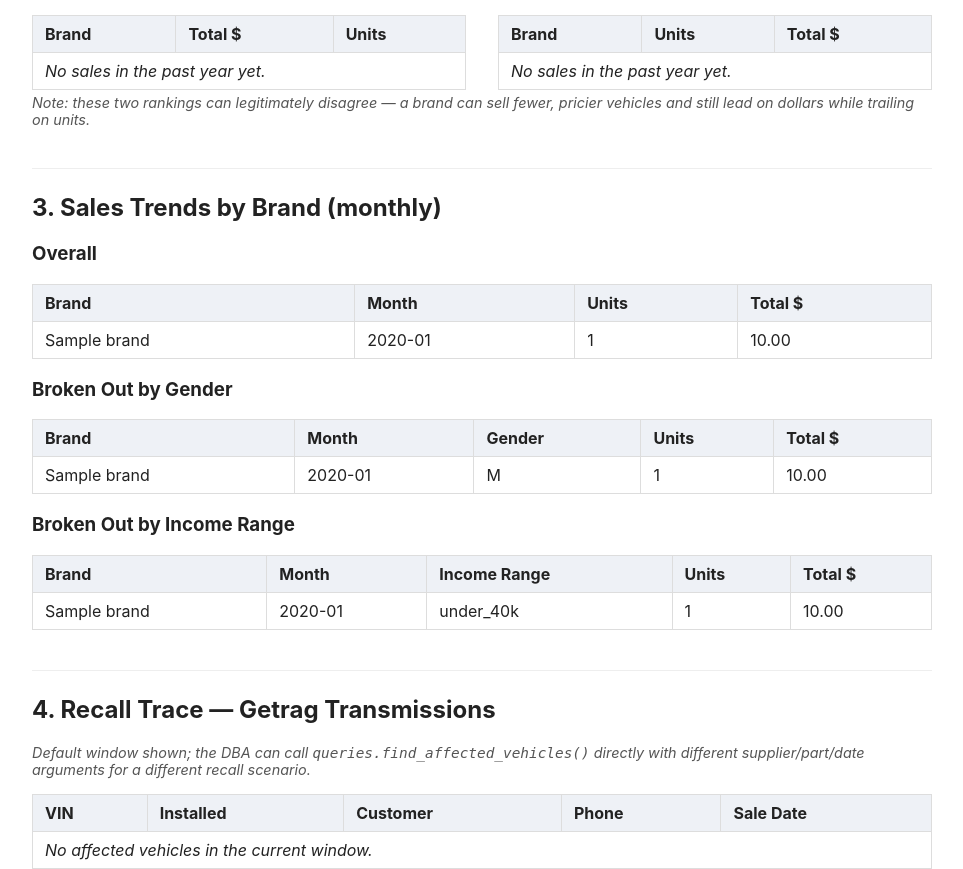
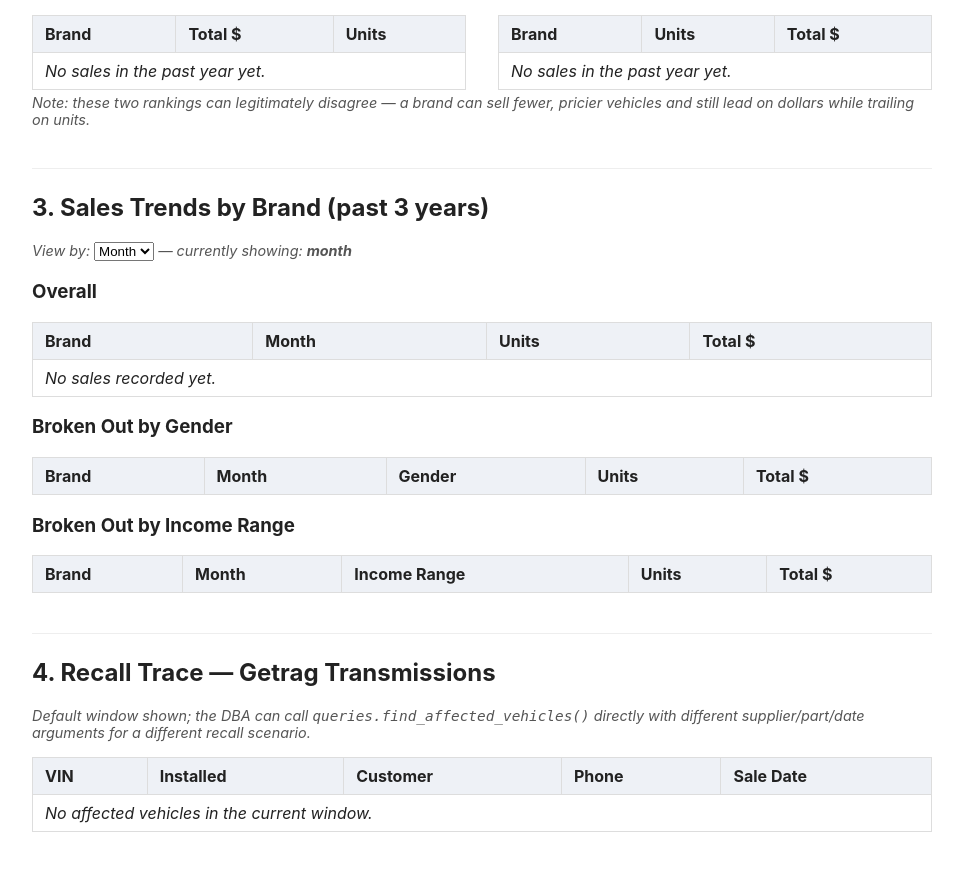
Before and after one commit to itsbunkie/Automotive_Proj_DBS, a Flask app: page /marketing in a window 1280 px wide. Shown: the part 344-1213 px from the top of the page, without its empty margins (158-1121 px from the left). Run offline with Flask 3, Linux system fonts and the light colour scheme; tables that the repository leaves empty hold one stand-in row (values such as "Sample post"); lists and menus that the app fills with data are empty.

Commit message:
Add files via upload

```diff
--- a/automobile_db_project 2/app.py
+++ b/automobile_db_project 2/app.py
@@ -22,16 +22,14 @@ app = Flask(__name__)
 
 @app.route("/")
 def home():
-    """Simple landing page linking to the three web interfaces."""
+    """Landing page linking to the three web interfaces."""
     return render_template("home.html")
 
 
 @app.route("/locator", methods=["GET", "POST"])
 def locator():
-    # Vehicle locator: a dealer searches for a vehicle matching a
-    # customer's request, locally and at nearby dealers. Every
-    # search is logged to locator_inquiries so marketing can review
-    # them for product planning later.
+    # GET just renders the empty form; the query only runs on POST,
+    # so results stays None until a dealer actually submits.
     results = None
     if request.method == "POST":
         brand = request.form.get("brand", "").strip()
@@ -54,6 +52,10 @@ def locator():
             LEFT JOIN dealers d ON v.current_dealer_id = d.dealer_id
             WHERE v.vin NOT IN (SELECT vin FROM sales)
         """
+        # Each field is optional, so the WHERE clause and its params
+        # list grow together, in lockstep, only for fields the dealer
+        # actually filled in — an empty field means "don't filter on
+        # this", not "match empty string".
         params = []
         if brand:
             sql += " AND b.brand_name LIKE %s"
@@ -133,12 +135,18 @@ def search():
 
 @app.route("/marketing")
 def marketing():
-    # Marketing/OLAP reports: this is where the six required
-    # queries actually get displayed.
+    # group_by is arbitrary query-string input, and queries.py keys
+    # a dict on it to pick a DATE_FORMAT() expression — an unchecked
+    # value would KeyError instead of falling back cleanly, so it's
+    # whitelisted here before ever reaching that lookup.
+    group_by = request.args.get("group_by", "month")
+    if group_by not in ("year", "month", "week"):
+        group_by = "month"
+
     conn = get_connection()
     top_dollar = queries.top_brands_by_dollar_sales(conn)
     top_units = queries.top_brands_by_unit_sales(conn)
-    trends = queries.sales_trends_by_brand(conn, group_by="month")
+    trends = queries.sales_trends_by_brand(conn, group_by=group_by)
     recall = queries.find_affected_vehicles(conn)
     conv_month = queries.best_month_for_convertibles(conn)
     inventory = queries.longest_avg_inventory_time(conn)
@@ -148,10 +156,44 @@ def marketing():
         top_dollar=top_dollar,
         top_units=top_units,
         trends=trends,
+        group_by=group_by,
         recall=recall,
         conv_month=conv_month,
         inventory=inventory,
     )
+@app.route("/add-sale", methods=["GET", "POST"])
+def add_sale():
+    message = None
+    if request.method == "POST":
+        vin = request.form.get("vin").strip()
+        dealer_id = request.form.get("dealer_id")
+        customer_id = request.form.get("customer_id")
+        sale_date = request.form.get("sale_date")
+        sale_price = request.form.get("sale_price")
+
+        conn = get_connection()
+        try:
+            cur = conn.cursor()
+            cur.execute(
+                """INSERT INTO sales (vin, dealer_id, customer_id, sale_date, sale_price)
+                   VALUES (%s, %s, %s, %s, %s)""",
+                (vin, dealer_id, customer_id, sale_date, sale_price)
+            )
+            # locator/search treat a vehicle as unsold via NOT IN
+            # (SELECT vin FROM sales); the row just inserted there
+            # already makes that true, so this only needs to drop
+            # the now-stale dealer assignment for consistency.
+            cur.execute("UPDATE vehicles SET current_dealer_id = NULL WHERE vin = %s", (vin,))
+            conn.commit()
+            message = f"Success: Sale recorded for VIN {vin}!"
+        except Exception as e:
+            conn.rollback()
+            message = f"Error recording sale: {e}"
+        finally:
+            cur.close()
+            conn.close()
+
+    return render_template("add_sale.html", message=message)
 
 
 if __name__ == "__main__":
--- a/automobile_db_project 2/queries.py
+++ b/automobile_db_project 2/queries.py
@@ -97,6 +97,8 @@ def sales_trends_by_brand(conn=None, group_by="month"):
     # each is easy for a marketing user to read on its own.
 
     # (a) overall trend, by brand and time bucket
+    # Handout asks for "the past 3 years", so every one of the three
+    # result sets below is filtered to sale_date >= 3 years ago.
     cur.execute(f"""
         SELECT b.brand_name, {bucket_expr} AS time_bucket,
                COUNT(*) AS units_sold, SUM(s.sale_price) AS total_dollars
@@ -104,6 +106,7 @@ def sales_trends_by_brand(conn=None, group_by="month"):
         JOIN vehicles v ON s.vin = v.vin
         JOIN models m ON v.model_id = m.model_id
         JOIN brands b ON m.brand_id = b.brand_id
+        WHERE s.sale_date >= CURDATE() - INTERVAL 3 YEAR
         GROUP BY b.brand_name, time_bucket
         ORDER BY b.brand_name, time_bucket
     """)
@@ -118,6 +121,7 @@ def sales_trends_by_brand(conn=None, group_by="month"):
         JOIN models m ON v.model_id = m.model_id
         JOIN brands b ON m.brand_id = b.brand_id
         JOIN customers c ON s.customer_id = c.customer_id
+        WHERE s.sale_date >= CURDATE() - INTERVAL 3 YEAR
         GROUP BY b.brand_name, time_bucket, c.gender
         ORDER BY b.brand_name, time_bucket
     """)
@@ -140,6 +144,7 @@ def sales_trends_by_brand(conn=None, group_by="month"):
         JOIN models m ON v.model_id = m.model_id
         JOIN brands b ON m.brand_id = b.brand_id
         JOIN customers c ON s.customer_id = c.customer_id
+        WHERE s.sale_date >= CURDATE() - INTERVAL 3 YEAR
         GROUP BY b.brand_name, time_bucket, income_range
         ORDER BY b.brand_name, time_bucket
     """)
--- a/automobile_db_project 2/static/style.css
+++ b/automobile_db_project 2/static/style.css
@@ -1,4 +1,4 @@
-/* Minimal, clean styling — feel free to make this your own. */
+
 
 body {
     font-family: -apple-system, Segoe UI, Roboto, sans-serif;
@@ -73,6 +73,16 @@ th {
     margin-top: 0.25rem;
 }
 
+.note a {
+    color: #1f2a44;
+    text-decoration: none;
+}
+
+.note a.active {
+    font-weight: 700;
+    text-decoration: underline;
+}
+
 h2 {
     margin-top: 2.5rem;
     border-top: 1px solid #eee;
--- a/automobile_db_project 2/templates/marketing.html
+++ b/automobile_db_project 2/templates/marketing.html
@@ -10,6 +10,10 @@
         <h3>By Dollar Sales</h3>
         <table>
             <tr><th>Brand</th><th>Total $</th><th>Units</th></tr>
+            {#- for/else: else fires only when the query returned zero
+               rows, distinguishing "nothing sold yet" from a table
+               that's merely still loading. Same pattern recurs below
+               wherever a result set can legitimately be empty. #}
             {% for row in top_dollar %}
             <tr><td>{{ row.brand_name }}</td><td>{{ "%.2f"|format(row.total_dollars) }}</td><td>{{ row.units_sold }}</td></tr>
             {% else %}
@@ -31,10 +35,23 @@
 </div>
 <p class="note">Note: these two rankings can legitimately disagree — a brand can sell fewer, pricier vehicles and still lead on dollars while trailing on units.</p>
 
-<h2>3. Sales Trends by Brand (monthly)</h2>
+<h2>3. Sales Trends by Brand (past 3 years)</h2>
+<p class="note">
+    View by:
+    {#- One control instead of three near-identical links; onchange
+       navigates immediately, so no separate submit button. Each
+       option's value is a full URL, not just "year"/"month"/"week",
+       since location assignment needs somewhere to actually go. #}
+    <select onchange="location=this.value">
+        <option value="{{ url_for('marketing', group_by='year') }}" {% if group_by == 'year' %}selected{% endif %}>Year</option>
+        <option value="{{ url_for('marketing', group_by='month') }}" {% if group_by == 'month' %}selected{% endif %}>Month</option>
+        <option value="{{ url_for('marketing', group_by='week') }}" {% if group_by == 'week' %}selected{% endif %}>Week</option>
+    </select>
+    &mdash; currently showing: <strong>{{ group_by }}</strong>
+</p>
 <h3>Overall</h3>
 <table>
-    <tr><th>Brand</th><th>Month</th><th>Units</th><th>Total $</th></tr>
+    <tr><th>Brand</th><th>{{ group_by|capitalize }}</th><th>Units</th><th>Total $</th></tr>
     {% for row in trends.overall %}
     <tr><td>{{ row.brand_name }}</td><td>{{ row.time_bucket }}</td><td>{{ row.units_sold }}</td><td>{{ "%.2f"|format(row.total_dollars) }}</td></tr>
     {% else %}
@@ -44,7 +61,7 @@
 
 <h3>Broken Out by Gender</h3>
 <table>
-    <tr><th>Brand</th><th>Month</th><th>Gender</th><th>Units</th><th>Total $</th></tr>
+    <tr><th>Brand</th><th>{{ group_by|capitalize }}</th><th>Gender</th><th>Units</th><th>Total $</th></tr>
     {% for row in trends.by_gender %}
     <tr><td>{{ row.brand_name }}</td><td>{{ row.time_bucket }}</td><td>{{ row.gender }}</td><td>{{ row.units_sold }}</td><td>{{ "%.2f"|format(row.total_dollars) }}</td></tr>
     {% endfor %}
@@ -52,7 +69,7 @@
 
 <h3>Broken Out by Income Range</h3>
 <table>
-    <tr><th>Brand</th><th>Month</th><th>Income Range</th><th>Units</th><th>Total $</th></tr>
+    <tr><th>Brand</th><th>{{ group_by|capitalize }}</th><th>Income Range</th><th>Units</th><th>Total $</th></tr>
     {% for row in trends.by_income %}
     <tr><td>{{ row.brand_name }}</td><td>{{ row.time_bucket }}</td><td>{{ row.income_range }}</td><td>{{ row.units_sold }}</td><td>{{ "%.2f"|format(row.total_dollars) }}</td></tr>
     {% endfor %}
```
